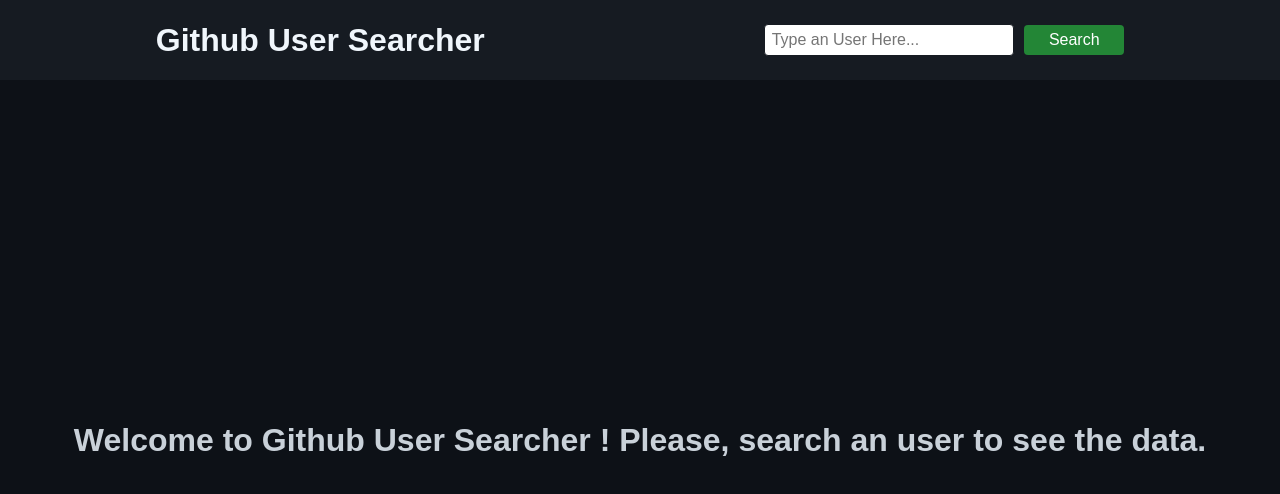
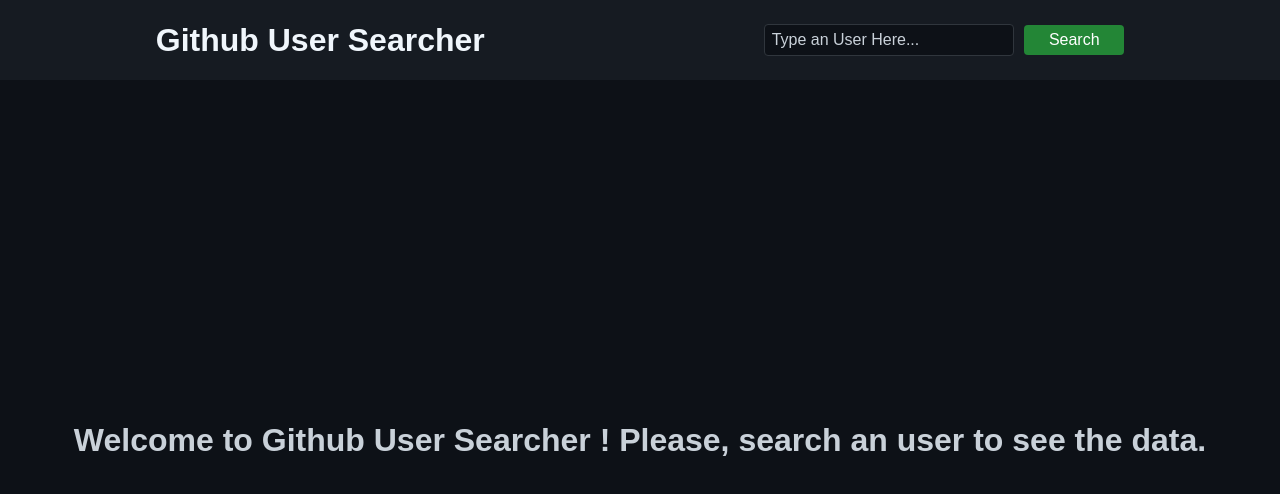
Before and after one commit to MarcelloFarias/github-profile-finder, a React (Create React App) app: page / in a window 1280 px wide. Shown: the top 494 px of the page. Built offline with nearby package versions, Linux system fonts and the light colour scheme.

Commit message:
Changing the Header Input

```diff
--- a/src/components/Header/style.css
+++ b/src/components/Header/style.css
@@ -17,7 +17,13 @@
     outline: none;
     border-radius: 4px;
     font-size: 1rem;
-    border: solid 1px #161b22;
+    color: #c9d1d9;
+    background: #0d1117;
+    border: solid 1px #30363d
+}
+
+.input-search::placeholder {
+    color: #c9d1d9;
 }
 
 .btn-search {
```
